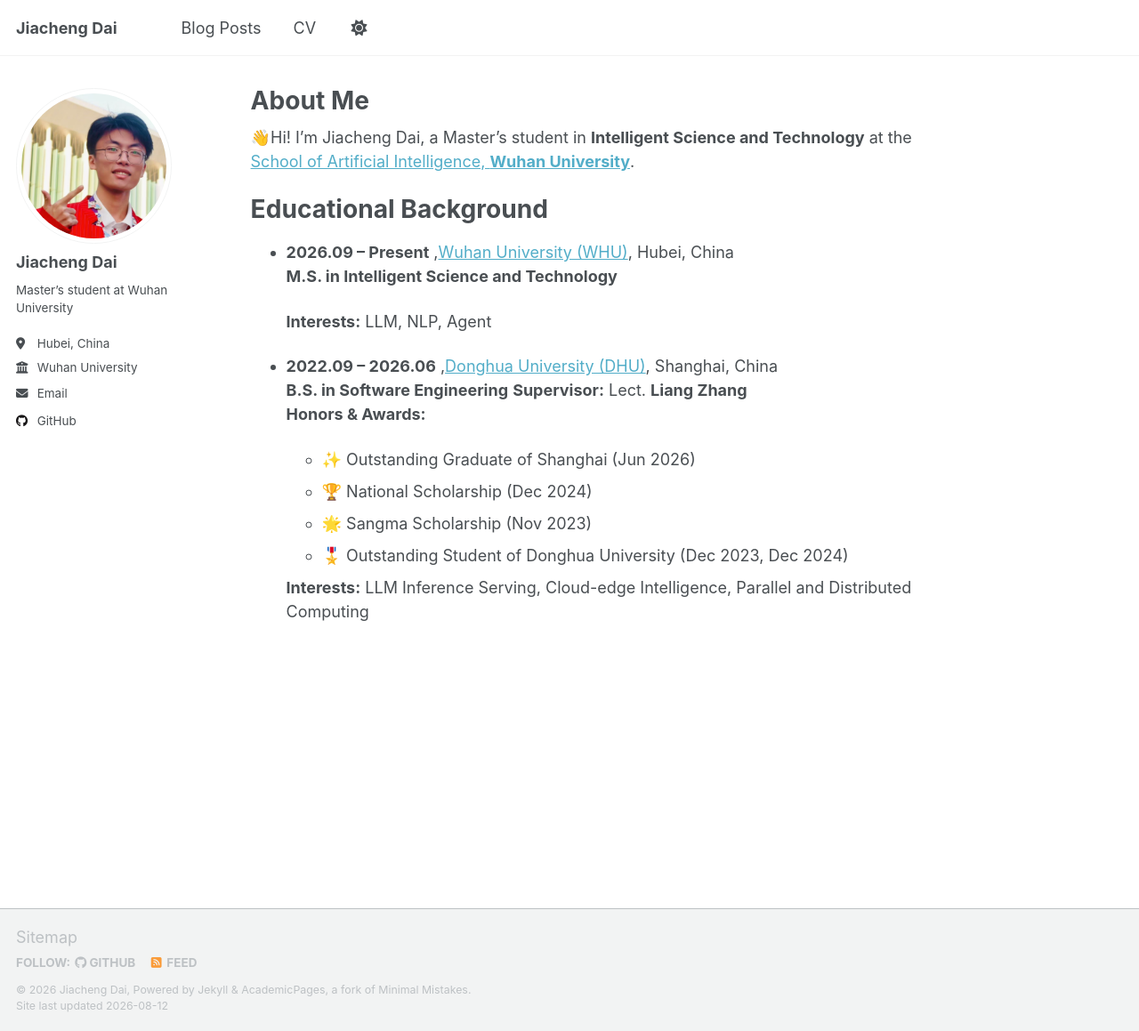
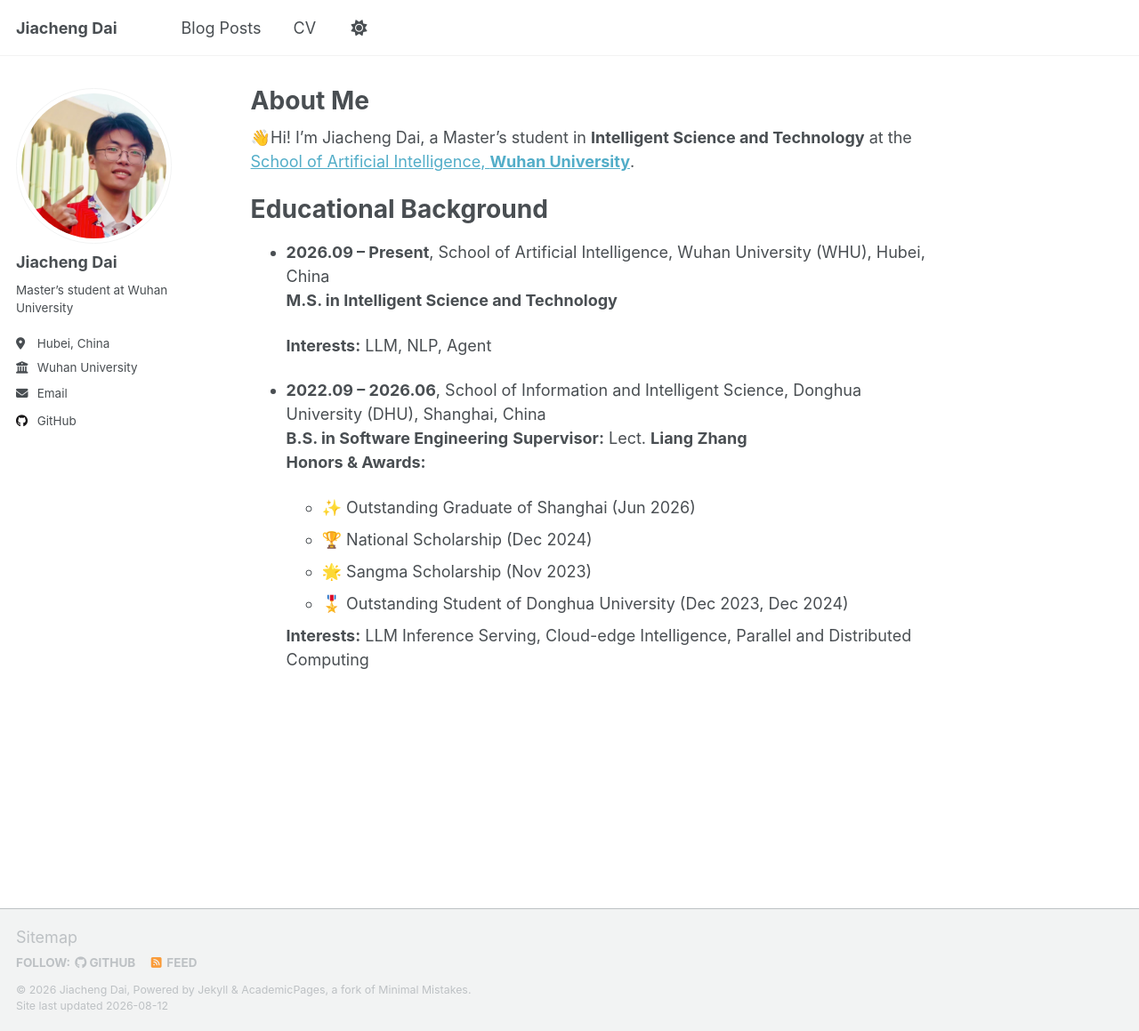
Before and after one commit to jiachengdai/jiachengdai.github.io, a Jekyll site: the page built from _pages/about.md, in a window 1280 px wide and 1159 px high. Shown: the whole window at 89% size. Built offline with Jekyll 4.4.1, drawn with Linux system fonts in a browser that asks for light colours; a script that is not in the unit is left out.

Commit message:
Fix formatting in about.md educational background section

```diff
--- a/_pages/about.md
+++ b/_pages/about.md
@@ -11,12 +11,12 @@ redirect_from:
 
 Educational Background
 ======
-- **2026.09 – Present**  ,[Wuhan University (WHU)](https://whu.edu.cn), Hubei, China
+- **2026.09 – Present**,  School of Artificial Intelligence, Wuhan University (WHU), Hubei, China
   **M.S. in Intelligent Science and Technology**
 
   **Interests:** LLM, NLP, Agent
 
-- **2022.09 – 2026.06**  ,[Donghua University (DHU)](https://dhu.edu.cn), Shanghai, China
+- **2022.09 – 2026.06**,  School of Information and Intelligent Science, Donghua University (DHU), Shanghai, China
   **B.S. in Software Engineering**
   **Supervisor:** Lect. **Liang Zhang**
   **Honors & Awards:**
```
